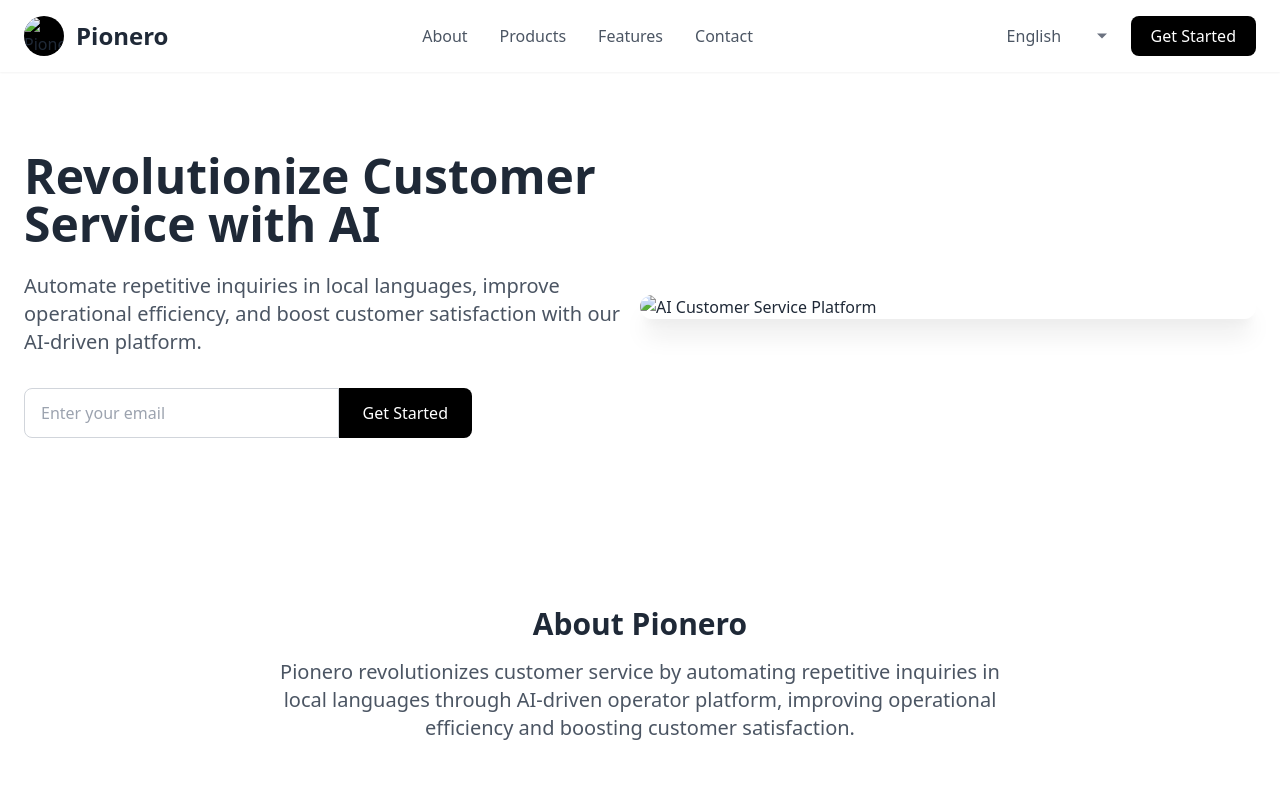
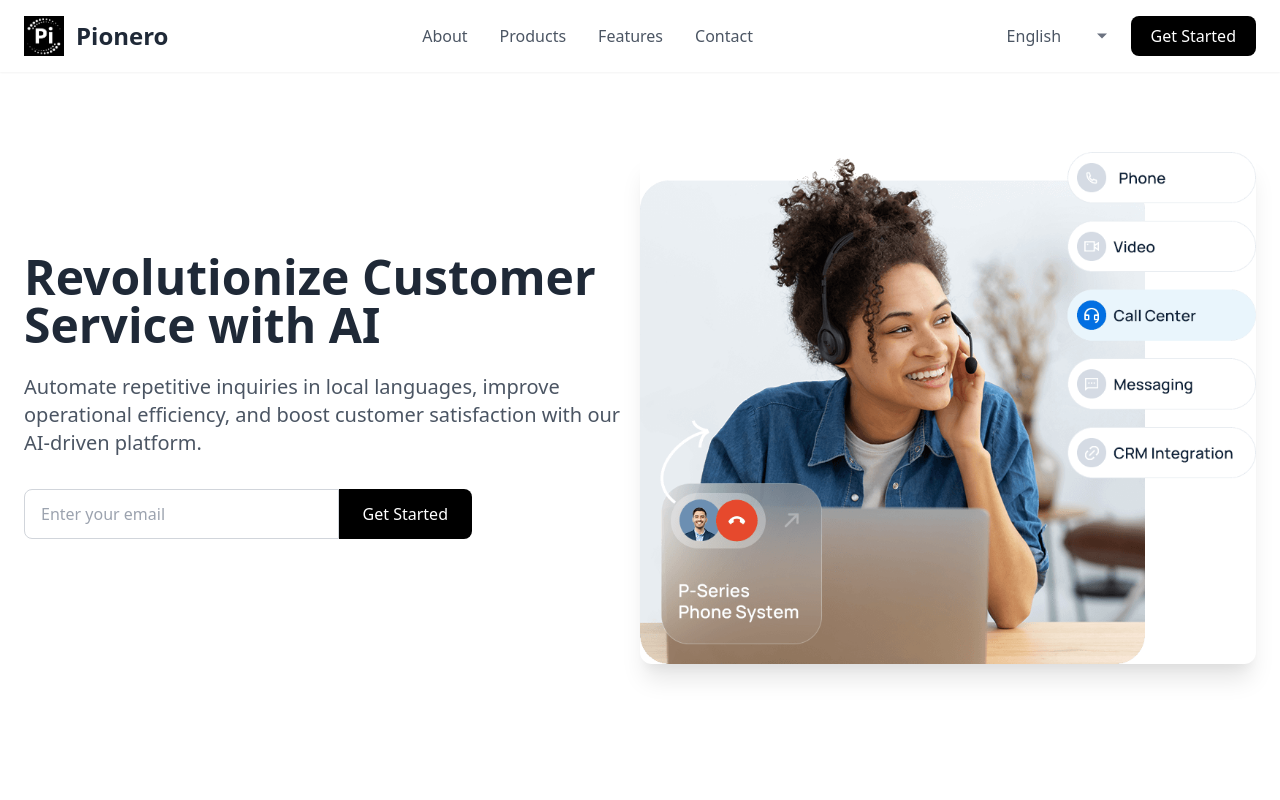
Before and after one commit to pandanomik/pionero-website, a plain HTML site: page index.html in a window 1280 px wide. Shown: the top 800 px of the page. Drawn offline with nearby package versions, Linux system fonts and the light colour scheme.

Commit message:
updated design v5

```diff
--- a/index.html
+++ b/index.html
@@ -231,7 +231,7 @@
     <nav class="bg-white py-4 sticky top-0 z-10 shadow-sm">
         <div class="container mx-auto px-6 flex justify-between items-center">
             <div class="flex items-center">
-                <img src="/api/placeholder/40/40" alt="Pionero Logo" class="h-10 w-10 mr-3 bg-black rounded-full">
+                <img src="images/logo/logo.png" alt="Pionero Logo" class="h-10 w-10 mr-3">
                 <span class="text-2xl font-bold">Pionero</span>
             </div>
             <div class="hidden md:flex space-x-8">
@@ -271,7 +271,7 @@
                     </div>
                 </div>
                 <div class="md:w-1/2 mt-12 md:mt-0">
-                    <img src="/api/placeholder/600/400" alt="AI Customer Service Platform" class="rounded-xl shadow-xl">
+                    <img src="images/hero/hero-image.jpg" alt="AI Customer Service Platform" class="rounded-xl shadow-xl w-full h-auto">
                 </div>
             </div>
         </div>
@@ -487,7 +487,6 @@
                                                 <span class="text-gray-700 font-medium text-lg">Maya</span>
                                                 <span class="ml-2 text-gray-700 text-lg">00:17</span>
                                             </div>
-                                            <div class="text-gray-500">Insurance</div>
                                         </div>
 
                                         <div class="flex justify-center items-center h-56">
@@ -725,7 +724,7 @@
                     </div>
 
                     <div class="md:w-2/3">
-                        <img src="/api/placeholder/800/400" alt="Customer Data Analysis" class="w-full h-full object-cover">
+                        <img src="images/products/data-analysis.jpg" alt="Customer Data Analysis" class="w-full h-full object-cover">
                     </div>
                 </div>
             </div>
@@ -802,7 +801,7 @@
             <div class="grid grid-cols-1 md:grid-cols-4 gap-8">
                 <div>
                     <div class="flex items-center mb-4">
-                        <img src="/api/placeholder/40/40" alt="Pionero Logo" class="h-10 w-10 mr-3 bg-white rounded-full">
+                        <img src="images/logo/logo.png" alt="Pionero Logo" class="h-10 w-10 mr-3">
                         <h3 class="text-2xl font-bold">Pionero</h3>
                     </div>
                     <p class="text-gray-400">Revolutionizing customer service with AI-driven solutions in multiple languages.</p>
```
Also changed, not shown: images/hero/hero-image.jpg (added), images/logo/logo.png (added), images/products/data-analysis.jpg (added).
